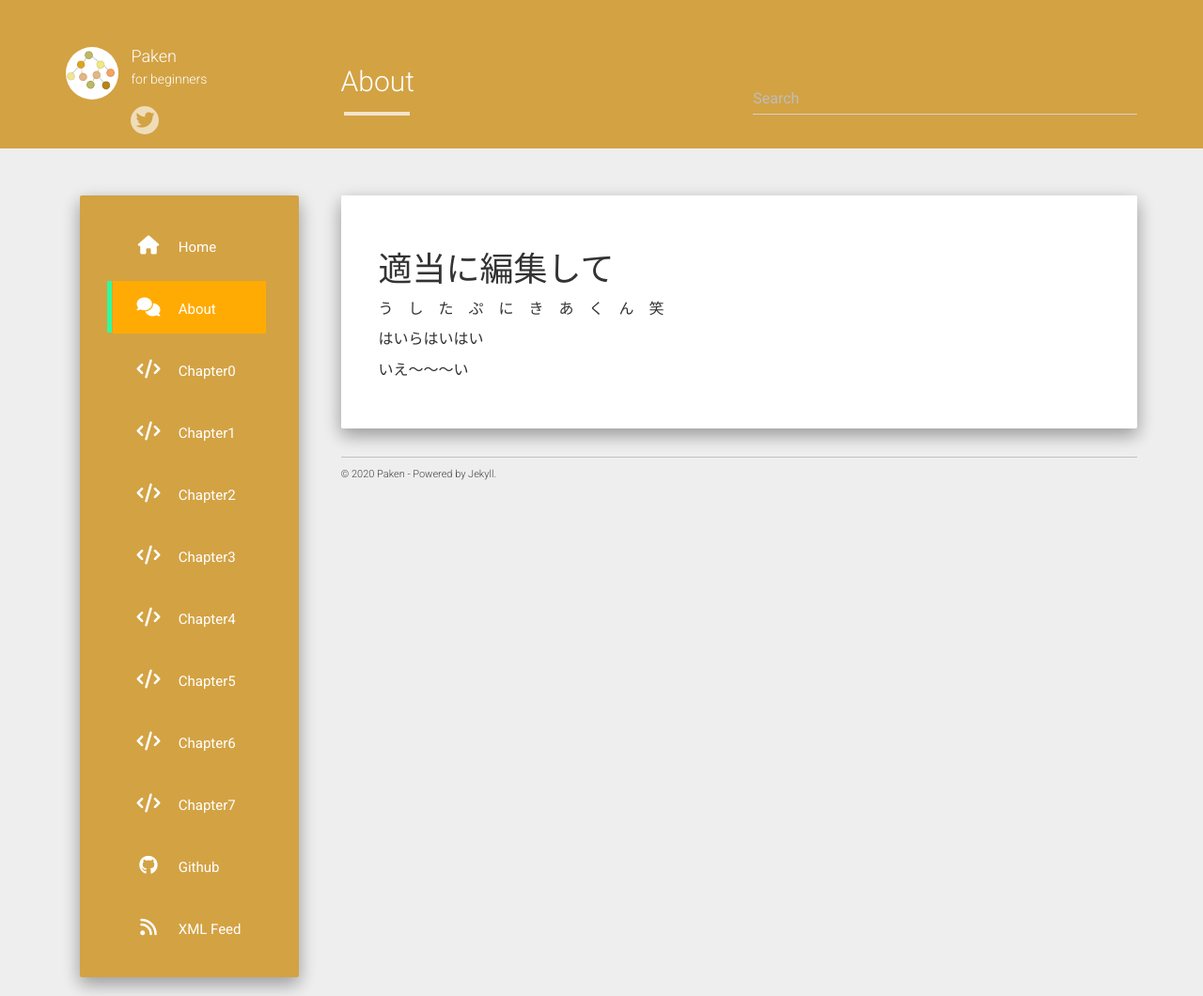
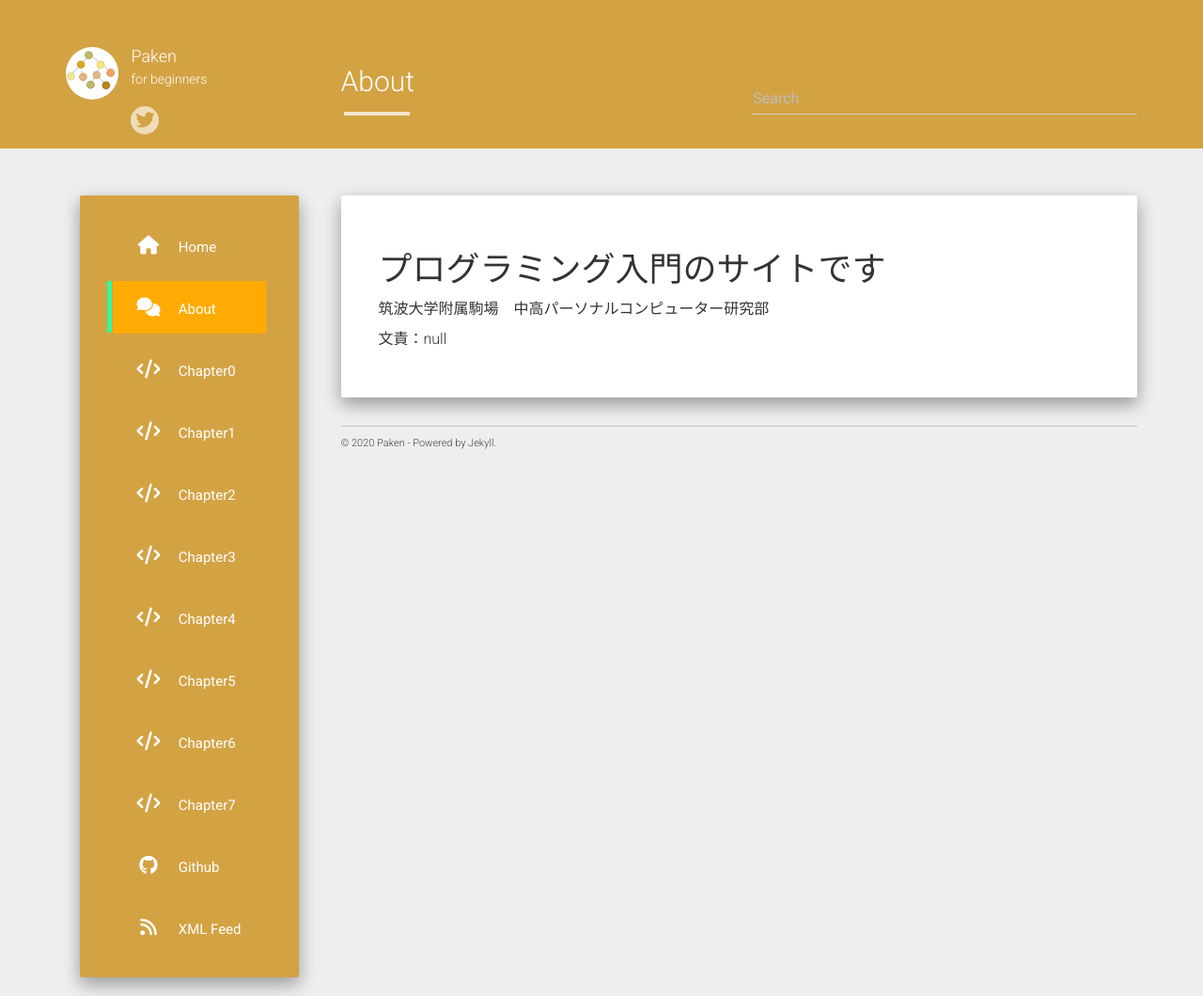
Before and after one commit to TKPaken/beginners, a Jekyll site: the page built from about.md, in a window 1280 px wide. Shown: the whole page at 94% size. Built offline with Jekyll 4.4.1, drawn with Linux system fonts in a browser that asks for light colours; nearby versions of some CDN libraries.

Commit message:
u shi ta pu ni ki a kun wara

```diff
--- a/about.md
+++ b/about.md
@@ -6,10 +6,8 @@ mathjax: true
 ---
 
 
-# 適当に編集して
+# プログラミング入門のサイトです
 
-う　し　た　ぷ　に　き　あ　く　ん　笑
+筑波大学附属駒場　中高パーソナルコンピューター研究部
 
-はいらはいはい
-
-いえ〜〜〜い
+文責：null
```
